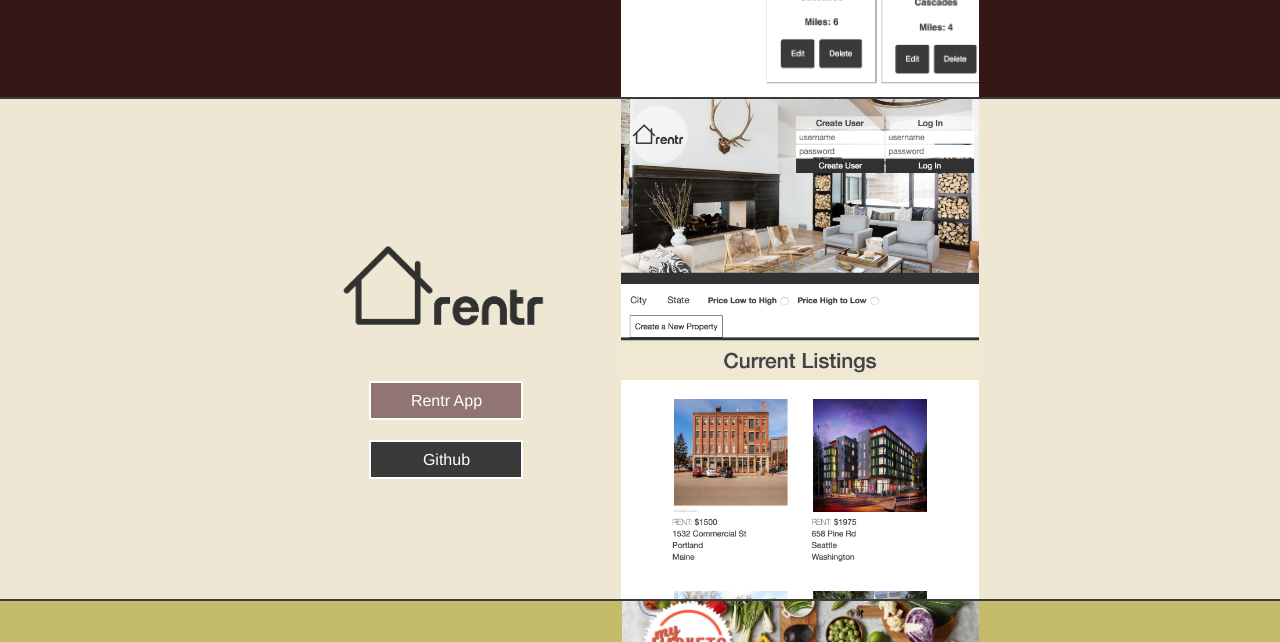
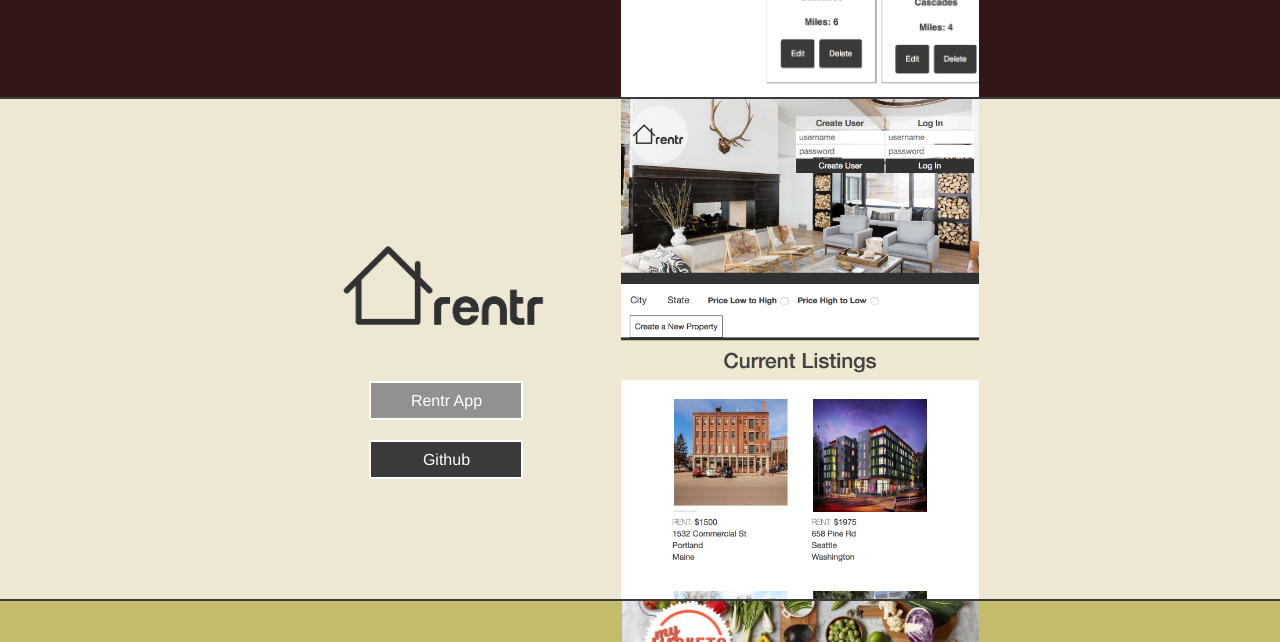
Before and after one commit to austynheinlein/austynheinlein.github.io, a plain HTML site: page index.html in a window 1280 px wide. In both pictures the pointer is over the link "Rentr App". Shown: the part 1670-2312 px from the top of the page. Drawn offline with Linux system fonts and the light colour scheme; a script that the page names is missing.

Commit message:
final commit

```diff
--- a/css/main.css
+++ b/css/main.css
@@ -218,7 +218,7 @@ img.siteimg {
   color: white;
 }
 #siterefr:hover {
-  background: #917575;
+  background: #919191;
 }
 
 .siteref:hover {
```
